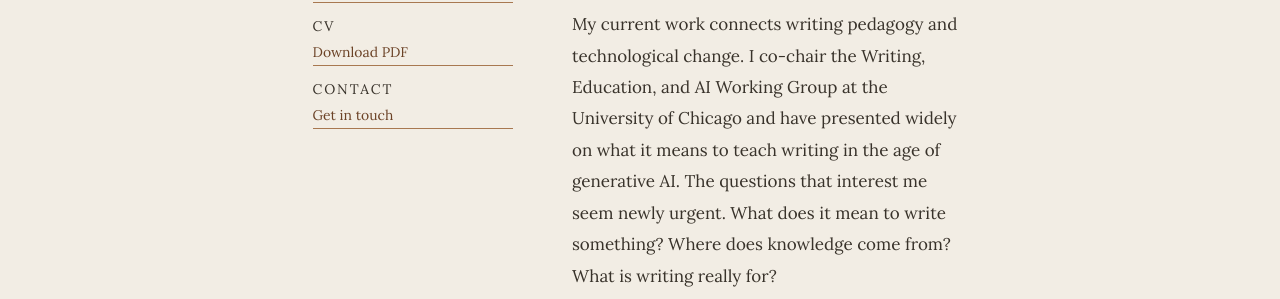
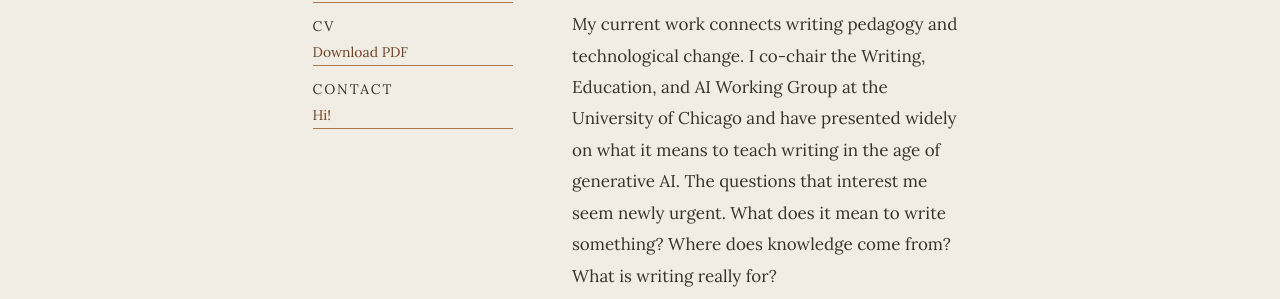
Before and after one commit to bill-hutchison/anthologist-org, a Jekyll site: the page built from index.md, in a window 1280 px wide. Shown: the part 506-805 px from the top of the page. Built offline with Jekyll 4.4.1, drawn with Linux system fonts in a browser that asks for light colours; some web fonts are replaced.

Commit message:
Update index

```diff
--- a/index.md
+++ b/index.md
@@ -21,7 +21,7 @@ permalink: /
       </div>
       <div class="contact-item">
         <span class="contact-label">Contact</span>
-        <a href="/contact">Get in touch</a>
+        <a href="/contact">Hi!</a>
       </div>
     </div>
   </aside>
```
